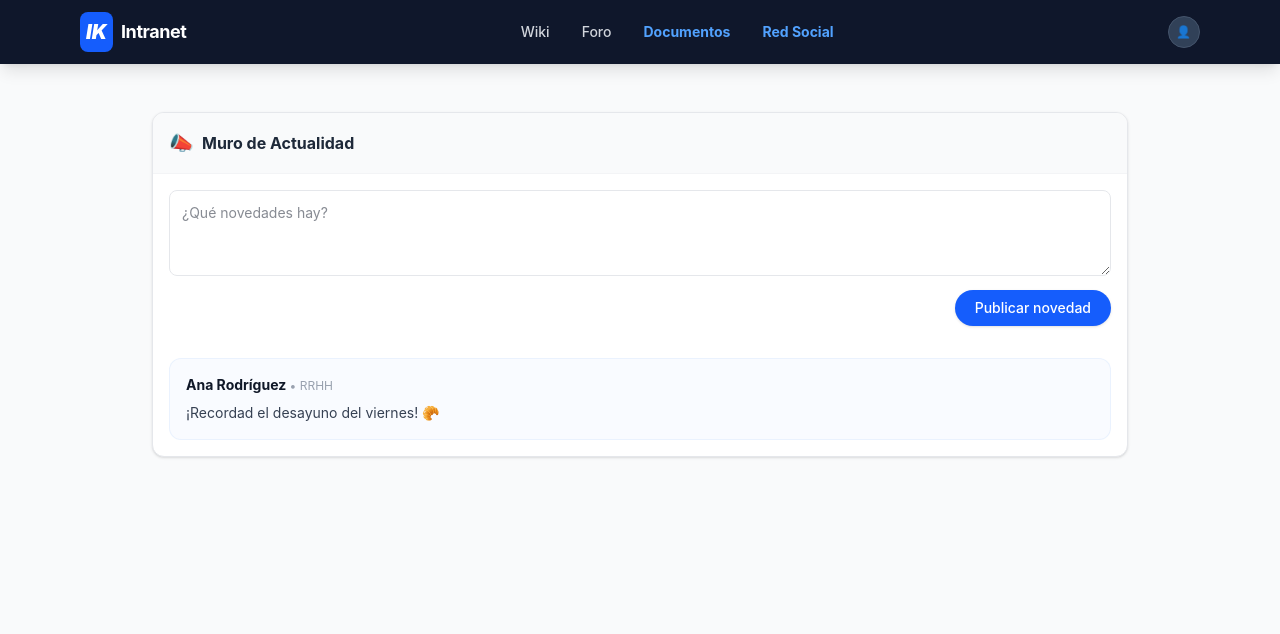
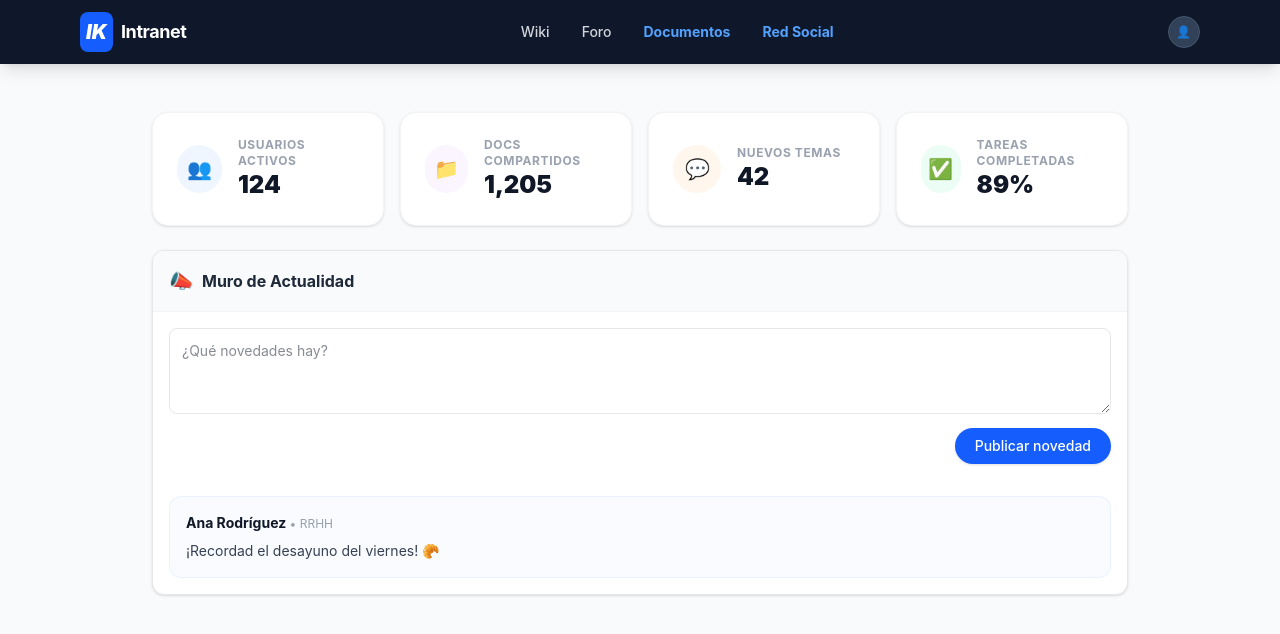
Before and after one commit to pablovalencia1404/intranet-knowledge, a React app in the folder frontend/: page / in a window 1280 px wide. Shown: the top 634 px of the page. Built offline with nearby package versions, Linux system fonts and the light colour scheme; the HTML template or start-up script is replaced by a standard one.

Commit message:
Agrege el Landing

```diff
--- a/frontend/src/App.jsx
+++ b/frontend/src/App.jsx
@@ -1,6 +1,7 @@
 import React from 'react';
 import { BrowserRouter as Router, Routes, Route } from 'react-router-dom';
 import Navbar from './componentes/Navbar';
+import StatsGrid from './componentes/StatsGrid';
 import SocialWall from './componentes/SocialWall';
 import DocumentManager from './componentes/DocumentManager';
 import UserProfile from './componentes/UserProfile';
@@ -22,6 +23,12 @@ function App() {
         <Navbar />
         <main className="max-w-5xl mx-auto p-6">
           <Routes>
+            <Route path="/" element={
+              <>
+                <StatsGrid />
+                <SocialWall />
+              </>
+            } />
             <Route path="/" element={<SocialWall />} />
             <Route path="/social" element={<SocialWall />} />
             <Route path="/documentos" element={<DocumentManager />} />
--- /dev/null
+++ b/frontend/src/componentes/StatsGrid.jsx
@@ -0,0 +1,30 @@
+import React from 'react';
+
+const StatCard = ({ icon, label, value, colorClass }) => (
+  <div className="bg-white p-6 rounded-2xl border border-gray-100 shadow-sm flex items-center gap-4 hover:shadow-md transition-shadow">
+    <div className={`w-12 h-12 rounded-full flex items-center justify-center text-xl ${colorClass}`}>
+      {icon}
+    </div>
+    <div>
+      <p className="text-xs font-bold text-gray-400 uppercase tracking-wider">{label}</p>
+      <p className="text-2xl font-black text-gray-900">{value}</p>
+    </div>
+  </div>
+);
+
+export default function StatsGrid() {
+  const stats = [
+    { id: 1, label: "Usuarios Activos", value: "124", icon: "👥", colorClass: "bg-blue-50 text-blue-600" },
+    { id: 2, label: "Docs Compartidos", value: "1,205", icon: "📁", colorClass: "bg-purple-50 text-purple-600" },
+    { id: 3, label: "Nuevos Temas", value: "42", icon: "💬", colorClass: "bg-orange-50 text-orange-600" },
+    { id: 4, label: "Tareas Completadas", value: "89%", icon: "✅", colorClass: "bg-emerald-50 text-emerald-600" },
+  ];
+
+  return (
+    <div className="grid grid-cols-1 md:grid-cols-2 lg:grid-cols-4 gap-4 my-6 animate-in fade-in slide-in-from-top-4 duration-700">
+      {stats.map(stat => (
+        <StatCard key={stat.id} {...stat} />
+      ))}
+    </div>
+  );
+}
```
